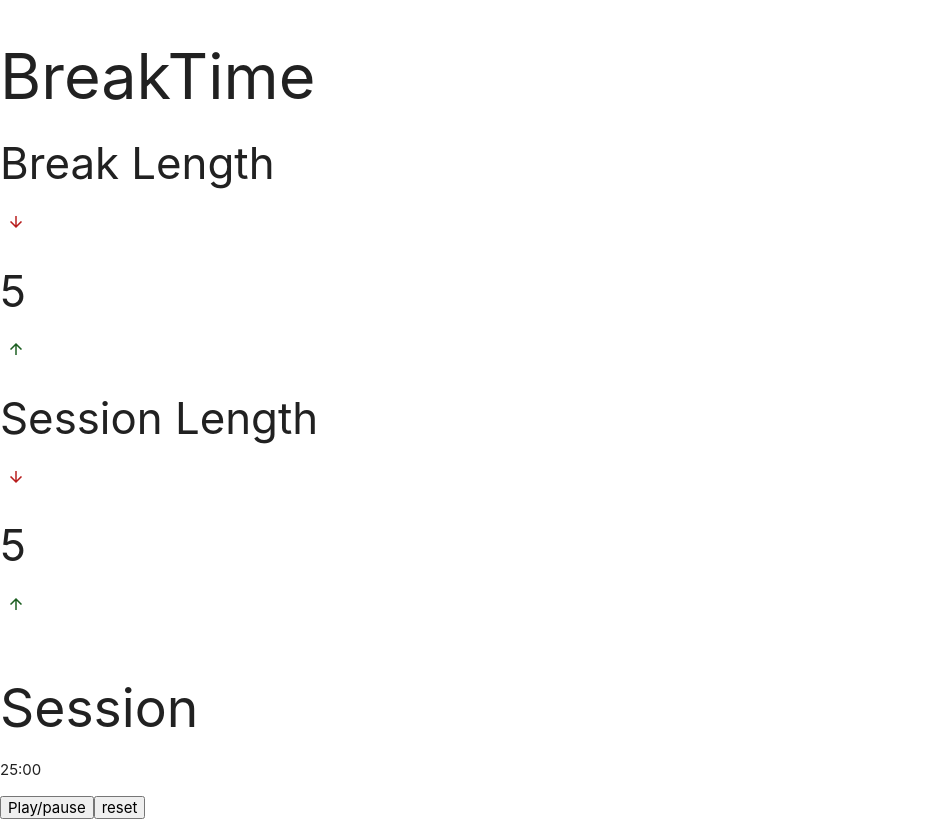
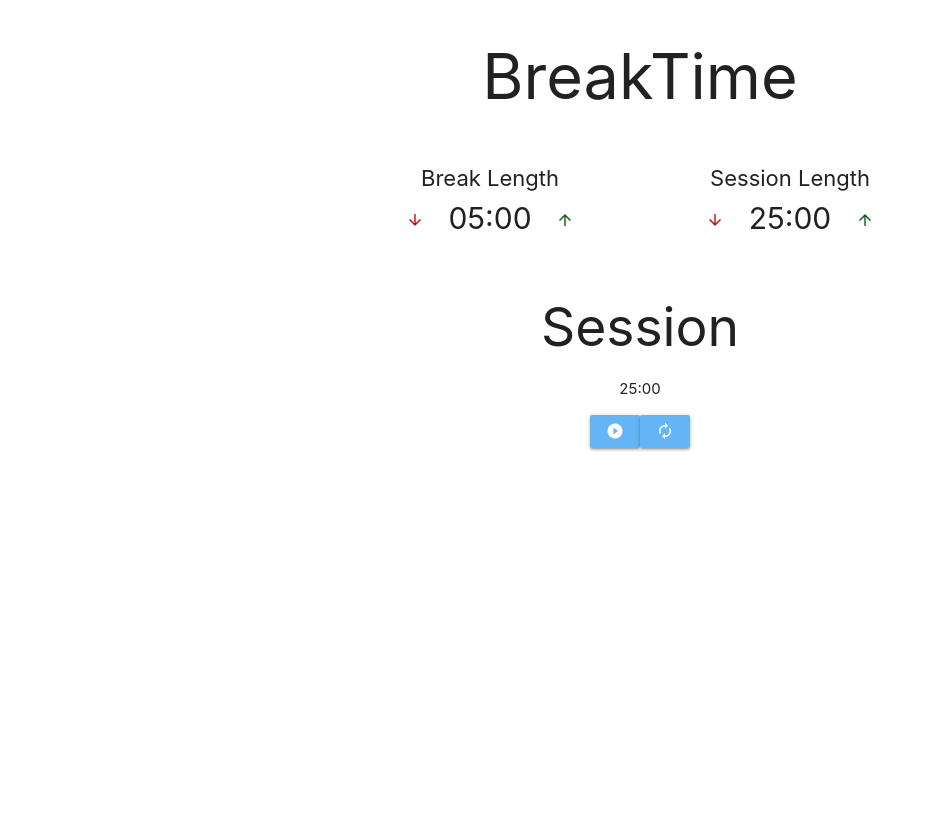
Before and after one commit to Sly-Ry/BreakTime, a React (Create React App) app: page / in a window 1280 px wide. Shown: the whole page, without its empty margins (0-934 px from the left). Built offline with nearby package versions, Linux system fonts and the light colour scheme.

Commit message:
play/pause/reset buttons created, set reset functionality, adjusted break/session length buttons styling

```diff
--- a/src/App.css
+++ b/src/App.css
@@ -33,8 +33,29 @@
   border: none;
 } */
 
-.material-icons{
-  margin-left: 7px;
+.dual-container {
+  display: grid;
+  grid-template-columns: 1fr 1fr;
+  width: 500px;
+  margin: auto;
+  justify-content: center;
+  align-items: center;
+}
+
+.dual-container h3 {
+  font-size: 22px;
+}
+
+.buttons {
+  margin: -35px 0 10px;
+  display: grid;
+  grid-template-columns: 50px 200px 50px;
+  justify-items: center;
+  align-items: center;
+}
+
+.buttons h3 {
+  font-size: 30px;
 }
 
 .waves-effect {
@@ -47,26 +68,38 @@
   box-shadow: 0px 1px 1px rgba(0, 0, 0, 0.521);
 }
 
+.waves-red, .waves-green {
+  margin-top: 15px;
+}
+
+.waves-red {
+  margin-left: 100px;
+}
+
 .waves-red:hover {
   background-color: rgba(255, 0, 0, 0.712);
+}
+
+.waves-green {
+  margin-right: 100px;
 }
 
 .waves-green:hover {
   background-color: rgba(0, 255, 0, 0.63);
 }
 
+@media screen and (max-width: 580px) {
+  .dual-container {
+    display: flex;
+    flex-direction: column;
+    margin: auto;
+    justify-content: center;
+    align-items: center;
+  }
+}
 
 /*
-.buttons {
-  display: grid;
-  grid-template-columns: 1fr 1fr 1fr;
-  margin-bottom: 10px;
-  padding: 0 30px;
-}
 
-#break-label, #session-label {
-  width: 165px;
-}
 
 #timer {
   width: 300px;
--- a/src/App.js
+++ b/src/App.js
@@ -1,13 +1,16 @@
 import { useState } from 'react';
+import Label from './components/Label';
 import './App.css';
-import { hover } from '@testing-library/user-event/dist/hover';
 
 export default function App() {
 
   const [timer, setTimer] = useState(25 * 60);
+  const [breakTime, setBreakTime] = useState(5 * 60);
+  const [sessionTime, setSessionTime] = useState(25 * 60);
+  const [timerOn, setTimerOn] = useState(false);
 
   const formatTime = (time) => {
-    let minutes = Math.floor(time/60);
+    let minutes = Math.floor(time / 60);
     let seconds = time % 60;
 
     return (
@@ -17,41 +20,72 @@
     );
   };
 
+  const changeTime = (amount, type) => {
+    if (type === "break"){
+      if (breakTime <= 60 && amount < 0){
+        return;
+      }
+      setBreakTime((prev) => prev + amount);
+    }
+    else {
+      if (breakTime <= 60 && amount < 0){
+        return;
+      }
+      setSessionTime(prev => prev + amount);
+      if (!timerOn){
+        setTimer(sessionTime + amount)
+      }
+    };
+  };
+
+  const controlTime = () => {
+
+  }
+
+  const resetTime = () => {
+    setTimer(25 * 60);
+    setBreakTime(5 * 60);
+    setSessionTime(25 * 60);
+  }
+
   return (
-    <div className="App">
+    <div className="App center-align">
       <h1>BreakTime</h1>
-      <Label title={"Break Length"}></Label>
-      <Label title={"Session Length"}></Label>
-      <br/>
+      <div className="dual-container">
+        <Label
+          title={"Break Length"}
+          changeTime={changeTime}
+          type={"break"}
+          time={breakTime}
+          formatTime={formatTime}
+        ></Label>
+        <Label
+          title={"Session Length"}
+          changeTime={changeTime}
+          type={"session"}
+          time={sessionTime}
+          formatTime={formatTime}
+        ></Label>
+      </div>
+
       <div id='timer'>
         <h2 id='timer-label'>Session</h2>
         <p id='time-left'>{formatTime(timer)}</p>
       </div>
       <div id='timer-control'>
-        <button id='start_stop'>Play/pause</button>
-        <button id='reset'>reset</button>
+        {/* <button id='start_stop'>Play/pause</button>
+        <button id='reset'>reset</button> */}
+        <button className="btn-small blue lighten-2" onClick={controlTime}>
+          {timerOn ? (
+            <i className="material-icons">pause_circle_filled</i>
+          ) : (
+            <i className="material-icons">play_circle_filled</i>
+          )}
+        </button>
+        <button className="btn-small blue lighten-2" onClick={resetTime}>
+          <i className="material-icons">autorenew</i>
+        </button>
       </div>
     </div>
   );
 }
-
-function Label({ title, changeTime, type, time, formatTime }) {
-  return (
-    <div id='break-label'>
-        <h3 id='break-length'>{title}</h3>
-        <div className='buttons'>
-          <button className='btn-floating btn-flat btn-small waves-effect waves-red'>
-            <i className="material-icons red-text text-darken-4">
-              arrow_downwards
-            </i>
-          </button>
-          <h3>5</h3>
-          <button className='btn-floating btn-flat btn-small waves-effect waves-green'>
-            <i className="material-icons green-text text-darken-4">
-              arrow_upwards
-            </i>
-          </button>
-        </div>
-      </div>
-  )
-}
--- /dev/null
+++ b/src/components/Label.js
@@ -0,0 +1,38 @@
+export default function Label({ title, changeTime, type, time, formatTime }) {
+    return (
+        <div id='break-label'>
+            <h3 id='break-length'>{title}</h3>
+            <div className='buttons'>
+                <button
+                className='
+                    btn-floating
+                    btn-flat
+                    btn-small
+                    waves-effect
+                    waves-red
+                '
+                onClick={() => changeTime(-60, type)}
+                >
+                <i className="material-icons red-text text-darken-4">
+                    arrow_downward
+                </i>
+                </button>
+                <h3>{formatTime(time)}</h3>
+                <button
+                className='
+                    btn-floating
+                    btn-flat
+                    btn-small
+                    waves-effect
+                    waves-green
+                '
+                onClick={() => changeTime(60, type)}
+                >
+                <i className="material-icons green-text text-darken-4">
+                    arrow_upward
+                </i>
+                </button>
+            </div>
+        </div>
+    )
+}
--- a/src/index.js
+++ b/src/index.js
@@ -11,7 +11,4 @@
   </React.StrictMode>
 );
 
-// If you want to start measuring performance in your app, pass a function
-// to log results (for example: reportWebVitals(console.log))
-// or send to an analytics endpoint. Learn more: https://bit.ly/CRA-vitals
 reportWebVitals();
```
